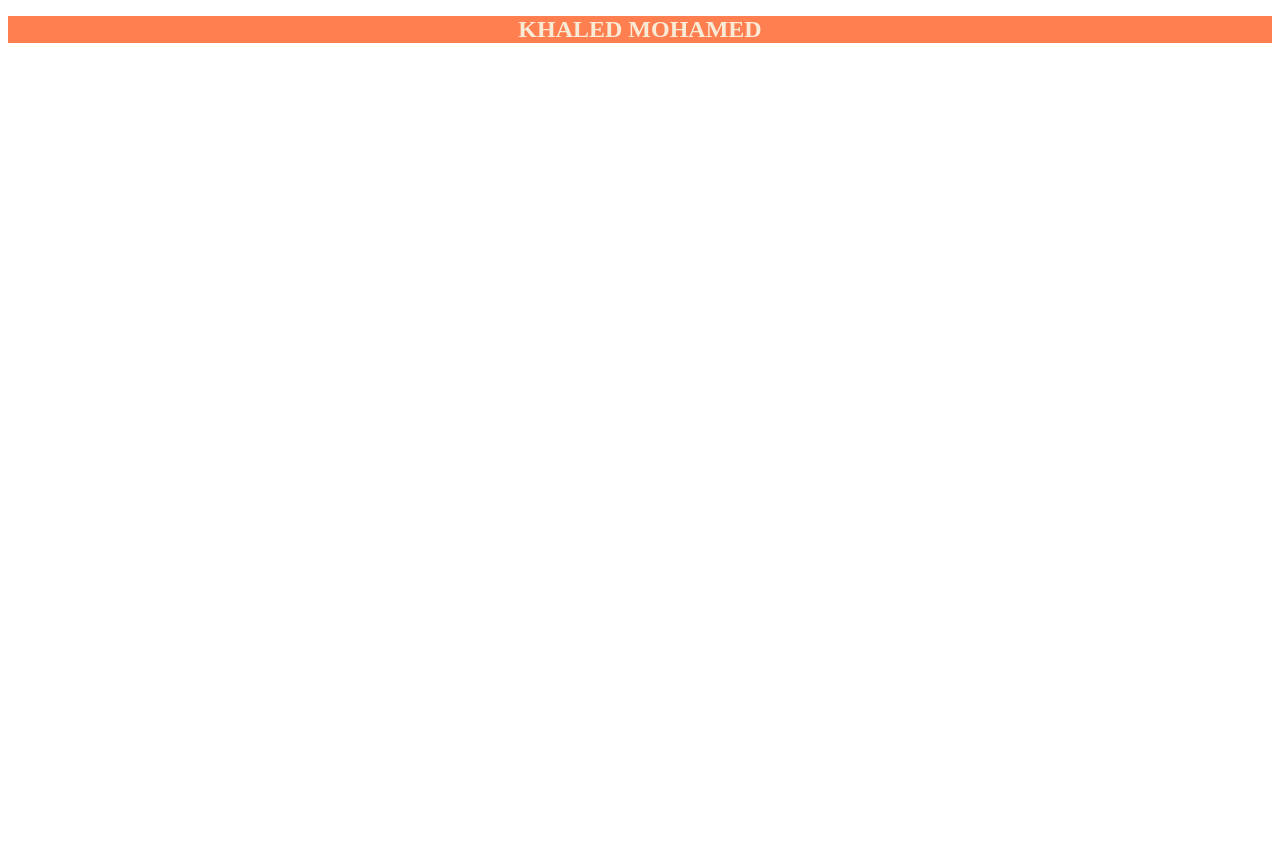
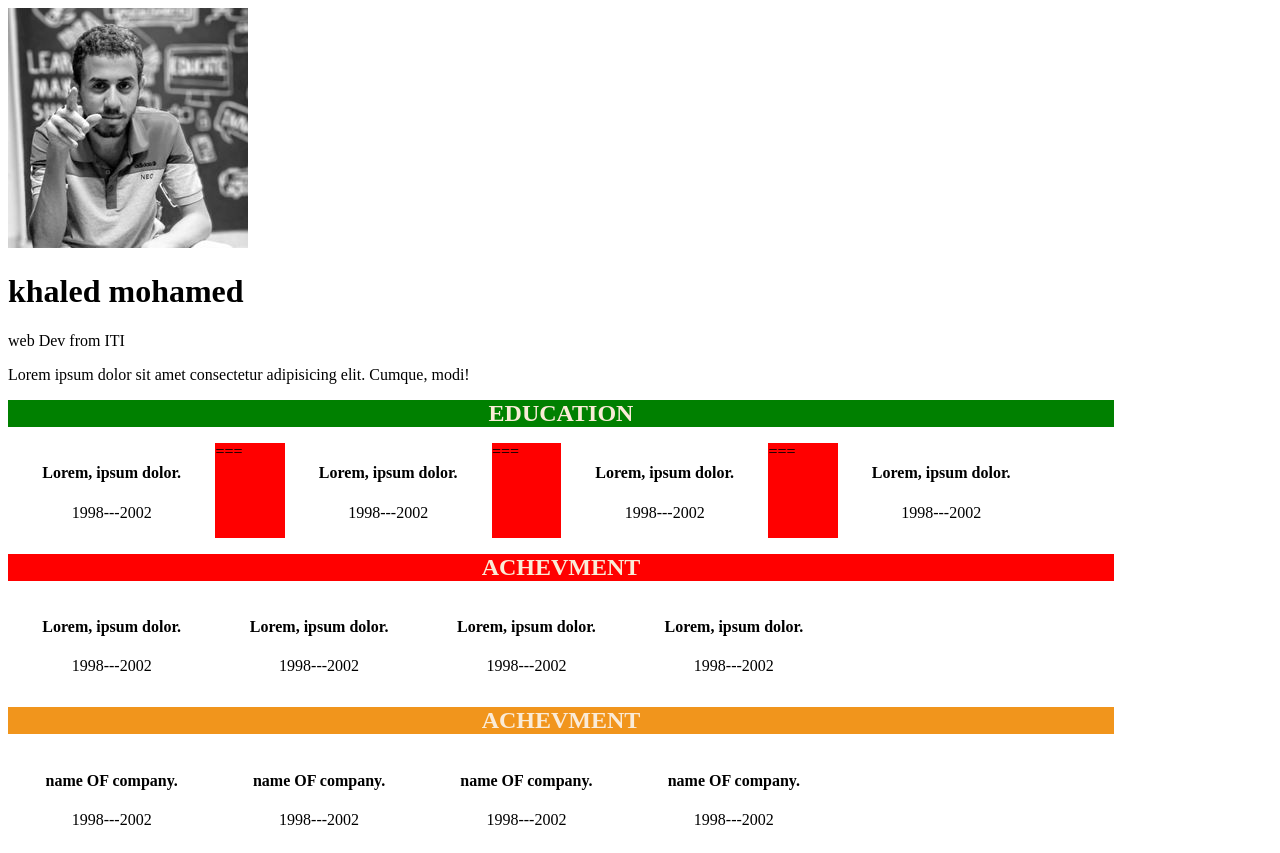
Before and after one commit to khaled-17/RWS, a plain HTML site: page D2/D2.HTML in a window 1280 px wide. Before the commit the page ends 800 px from the top, so only its background shows below. Drawn offline with Linux system fonts and the light colour scheme.

Commit message:
60% DONE

```diff
--- a/D2/D2.HTML
+++ b/D2/D2.HTML
@@ -8,7 +8,125 @@
     </head>
     <body>
     <div>
-        <div class="col-16"><h1>KHALED MOHAMED </h1></div>
+        <div class="col-16 profiel_img bg">
+            <img src="./img.jpg" alt="" >
+        </div>
     </div>
+<div class="col-16">
+    <h1>khaled mohamed </h1>
+    <p>web Dev from ITI</p>
+    <p>Lorem ipsum dolor sit amet consectetur adipisicing elit. Cumque, modi!</p>
+</div>
+
+<div class="col-14 ">
+    <h1 class="edu">EDUCATION </h1>
+    <div class="row">
+
+        <div class="col-3 h1" style="text-align:center ;">
+            <h4>
+                Lorem, ipsum dolor.
+            </h4>
+            <p>1998---2002</p>
+        </div>
+
+        <div class="col-1" style="background-color: red;">===</div>
+        <div class="col-3 h1" style="text-align:center ;">
+            <h4>
+                Lorem, ipsum dolor.
+            </h4>
+            <p>1998---2002</p>
+        </div>
+
+        <div class="col-1" style="background-color: red;">===</div>
+        <div class="col-3 h1" style="text-align:center ;">
+            <h4>
+                Lorem, ipsum dolor.
+            </h4>
+            <p>1998---2002</p>
+        </div>
+        <div class="col-1" style="background-color: red;">===</div>
+        <div class="col-3 h1" style="text-align:center ;">
+            <h4>
+                Lorem, ipsum dolor.
+            </h4>
+            <p>1998---2002</p>
+        </div>
+
+
+    </div>
+</div>
+
+
+<div class="col-14" >
+    <h1 class="class_ACHEVMENT">ACHEVMENT </h1>
+    <div class="row">
+
+        <div class="col-3 h1" style="text-align:center ;">
+            <h4>
+                Lorem, ipsum dolor.
+            </h4>
+            <p>1998---2002</p>
+        </div>
+
+         <div class="col-3 h1" style="text-align:center ;">
+            <h4>
+                Lorem, ipsum dolor.
+            </h4>
+            <p>1998---2002</p>
+        </div>
+
+         <div class="col-3 h1" style="text-align:center ;">
+            <h4>
+                Lorem, ipsum dolor.
+            </h4>
+            <p>1998---2002</p>
+        </div>
+         <div class="col-3 h1" style="text-align:center ;">
+            <h4>
+                Lorem, ipsum dolor.
+            </h4>
+            <p>1998---2002</p>
+        </div>
+
+
+    </div>
+</div>
+<div class="col-14" >
+    <h1 class="class_work">ACHEVMENT </h1>
+    <div class="row">
+
+        <div class="col-3 h1" style="text-align:center ;">
+            <h4>
+                name OF company.
+            </h4>
+            <p>1998---2002</p>
+        </div>
+
+         <div class="col-3 h1" style="text-align:center ;">
+            <h4>
+                name OF company.
+            </h4>
+            <p>1998---2002</p>
+        </div>
+
+         <div class="col-3 h1" style="text-align:center ;">
+            <h4>
+                name OF company.
+            </h4>
+            <p>1998---2002</p>
+        </div>
+         <div class="col-3 h1" style="text-align:center ;">
+            <h4>
+                name OF company.
+            </h4>
+            <p>1998---2002</p>
+        </div>
+
+
+    </div>
+</div>
+
+
+
     </body>
 </html>
--- a/D2/sass/style.SCSS
+++ b/D2/sass/style.SCSS
@@ -1,19 +1,56 @@
-@for $i from 1 through 16 {
+// varibols
+  $color1: green;
+  $color2: red;
+  $color3: #f1951c;
+  $color4: #58f11c;
+  $text: #FAEBD7;
+
+  ///////////////////////
+    $fonsize_heder:24px;
+
+
+  // nesting
+
+
+  @for $i from 1 through 16 {
     .col-#{$i} { width: 100%/16 * $i; }
   }
   *{
     box-sizing:border-box;
   }
 
-  @mixin headerElement{
-     font-size: 24px;
+
+// mixin
+
+  @mixin headerElement($fonsize,$text,$bg){
+     font-size:$fonsize;
      text-align: center;
-     color:#FAEBD7;
-     background-color: coral
+     color:$text;
+     background-color: $bg
 
 
   }
-  h1{
-@include headerElement;
+  .edu{
+@include headerElement($fonsize_heder,$text,$color1);
 
   }
+  .class_ACHEVMENT{
+@include headerElement($fonsize_heder,$text,$color2);
+
+  }
+
+
+// inhertens
+
+  .class_work{
+// @include headerElement($fonsize_heder,$text,$color3);
+ @extend .class_ACHEVMENT;
+     background-color: $color3
+
+
+  }
+
+    .row{
+      display: flex;
+
+      }
```
Also changed, not shown: index.html (+4 -2 lines), matereal.html (added, +34 -0 lines), D2/img.jpg (renamed from D2/72697190_2517899271763008_44579849272033280_n.jpg), D2/sass/style.css, 1 other file.
